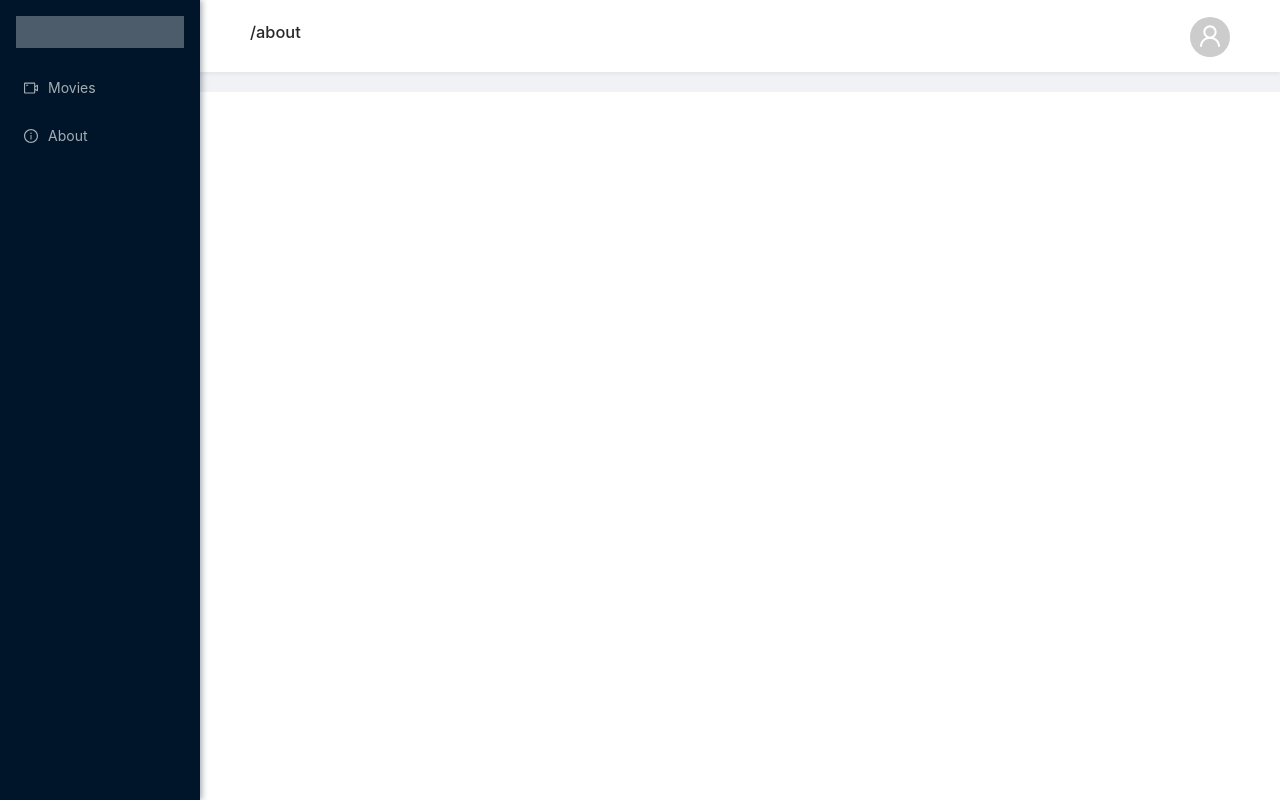
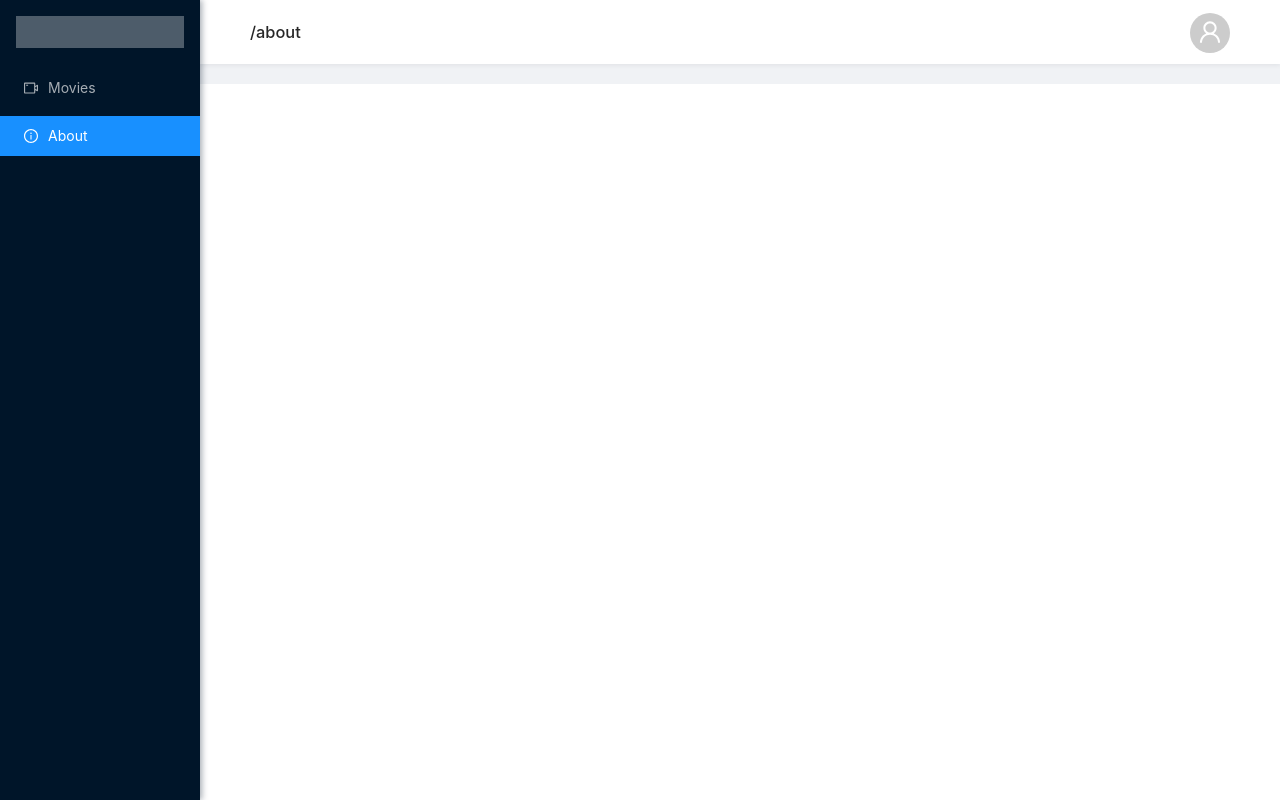
Before and after one commit to Harwex213/TechArt_Labs, a React (Create React App) app in the folder harwex-tickets/: page /about in a window 1280 px wide. Built offline with nearby package versions, Linux system fonts and the light colour scheme.

Commit message:
feat(menu): menu depends on roles

```diff
--- a/harwex-tickets/src/app/styles.js
+++ b/harwex-tickets/src/app/styles.js
@@ -7,7 +7,6 @@ const styles = {
     },
     header: {
         padding: "0",
-        height: "72px",
     },
     contentWrapper: {
         overflow: "auto",
--- a/harwex-tickets/src/components/AppMenu/AppMenu.jsx
+++ b/harwex-tickets/src/components/AppMenu/AppMenu.jsx
@@ -1,24 +1,85 @@
-import React from "react";
-
+import React, { useEffect, useState } from "react";
 import { Link, useLocation } from "react-router-dom";
+import { useSelector } from "react-redux";
+import { selectUser } from "../../redux/slices/userSlice";
 
 import { Menu } from "antd";
-import { VideoCameraOutlined, InfoCircleOutlined } from "@ant-design/icons";
+import { VideoCameraOutlined, VideoCameraAddOutlined, InfoCircleOutlined } from "@ant-design/icons";
 
-import { RoutePaths, RoutePathsId } from "../../config/constants/RoutePaths";
+import UserRoles from "../../config/constants/UserRoles";
+import { RoutePaths } from "../../config/constants/RoutePaths";
+
+const GuestMenu = () => (
+    <>
+        <Menu.Item key={0} icon={<VideoCameraOutlined />}>
+            <Link to={RoutePaths.movies}>Movies</Link>
+        </Menu.Item>
+        <Menu.Item key={1} icon={<InfoCircleOutlined />}>
+            <Link to={RoutePaths.about}>About</Link>
+        </Menu.Item>
+    </>
+);
+const GuestMenuRouteId = {
+    [RoutePaths.movies]: "0",
+    [RoutePaths.about]: "1",
+};
+
+const UserMenu = () => (
+    <>
+        <Menu.Item key={0} icon={<VideoCameraOutlined />}>
+            <Link to={RoutePaths.movies}>Movies</Link>
+        </Menu.Item>
+        <Menu.Item key={1} icon={<InfoCircleOutlined />}>
+            <Link to={RoutePaths.about}>About</Link>
+        </Menu.Item>
+    </>
+);
+const UserMenuRouteId = {
+    [RoutePaths.movies]: "0",
+    [RoutePaths.about]: "1",
+};
+
+const AdminMenu = () => (
+    <>
+        <Menu.Item key={0} icon={<VideoCameraAddOutlined />}>
+            <Link to={RoutePaths.cinemas}>Cinemas</Link>
+        </Menu.Item>
+        <Menu.Item key={1} icon={<InfoCircleOutlined />}>
+            <Link to={RoutePaths.about}>About</Link>
+        </Menu.Item>
+    </>
+);
+const AdminMenuRouteId = {
+    [RoutePaths.cinemas]: "0",
+    [RoutePaths.about]: "1",
+};
 
 const AppMenu = () => {
+    const user = useSelector(selectUser);
     const location = useLocation();
-    let selectedLink = RoutePathsId[location.pathname];
+    const [selectedKey, setSelectedKey] = useState();
+    const [menu, setMenu] = useState(() => GuestMenu());
+
+    useEffect(() => {
+        switch (user.role) {
+            case UserRoles.user:
+                setMenu(UserMenu());
+                setSelectedKey(UserMenuRouteId[location.pathname]);
+                break;
+            case UserRoles.admin:
+                setMenu(AdminMenu());
+                setSelectedKey(AdminMenuRouteId[location.pathname]);
+                break;
+            default:
+                setMenu(GuestMenu());
+                setSelectedKey(GuestMenuRouteId[location.pathname]);
+                break;
+        }
+    }, [location.pathname, user.role]);
 
     return (
-        <Menu theme="dark" mode="inline" defaultSelectedKeys={[selectedLink]}>
-            <Menu.Item key={0} icon={<VideoCameraOutlined />}>
-                <Link to={RoutePaths.movies}>Movies</Link>
-            </Menu.Item>
-            <Menu.Item key={1} icon={<InfoCircleOutlined />}>
-                <Link to={RoutePaths.about}>About</Link>
-            </Menu.Item>
+        <Menu theme="dark" mode="inline" selectedKeys={selectedKey}>
+            {menu}
         </Menu>
     );
 };
--- a/harwex-tickets/src/config/constants/RoutePaths.js
+++ b/harwex-tickets/src/config/constants/RoutePaths.js
@@ -3,15 +3,10 @@ const RoutePaths = {
     empty: "/",
     auth: "/authorization",
     reg: "/registration",
+    about: "/about",
     movies: "/movies",
-    about: "/about",
+    cinemas: "/cinemas",
     notFound: "/not-found",
 };
 
-const RoutePathsId = new Map([
-    [RoutePaths.movies, "0"],
-    [RoutePaths.about, "1"],
-    [RoutePaths.notFound, "2"],
-]);
-
-export { RoutePaths, RoutePathsId };
+export { RoutePaths };
--- a/harwex-tickets/src/pages/Registration/RegistrationPage.jsx
+++ b/harwex-tickets/src/pages/Registration/RegistrationPage.jsx
@@ -1,4 +1,5 @@
 import React from "react";
+import { Link } from "react-router-dom";
 import { useDispatch } from "react-redux";
 import { unwrapResult } from "@reduxjs/toolkit";
 import { register } from "../../redux/actions/auth";
@@ -7,6 +8,7 @@ import { Formik } from "formik";
 import { Form, Input, SubmitButton, DatePicker } from "formik-antd";
 import * as Yup from "yup";
 
+import { RoutePaths } from "../../config/constants/RoutePaths";
 import styles from "./styles";
 
 const registrationSchema = Yup.object().shape({
@@ -15,7 +17,7 @@ const registrationSchema = Yup.object().shape({
     lastname: Yup.string().min(4, "Too Short!").max(50, "Too Long!").required("Required"),
     phoneNumber: Yup.string().required("Required"),
     dateOfBirth: Yup.date().required("Required"),
-    password: Yup.string().min(8, "Too Short!").max(50, "Too Long!").required("Required"),
+    password: Yup.string().min(4, "Too Short!").max(50, "Too Long!").required("Required"),
     confirmPassword: Yup.string()
         .oneOf([Yup.ref("password")], "Passwords must match")
         .required("Please, repeat your password"),
@@ -80,6 +82,9 @@ const RegistrationPage = () => {
                     </Form.Item>
 
                     <SubmitButton>Register</SubmitButton>
+                    <Link style={styles.loginLink} to={RoutePaths.auth}>
+                        Login?
+                    </Link>
                 </Form>
             </Formik>
         </div>
--- a/harwex-tickets/src/pages/Registration/styles.js
+++ b/harwex-tickets/src/pages/Registration/styles.js
@@ -6,6 +6,9 @@ const styles = {
         alignContent: "center",
         marginTop: "100px",
     },
+    loginLink: {
+        marginLeft: "10px",
+    },
 };
 
 export default styles;
```
Also changed, not shown: harwex-tickets/src/pages/Cinemas/CinemasPage.jsx (added).
